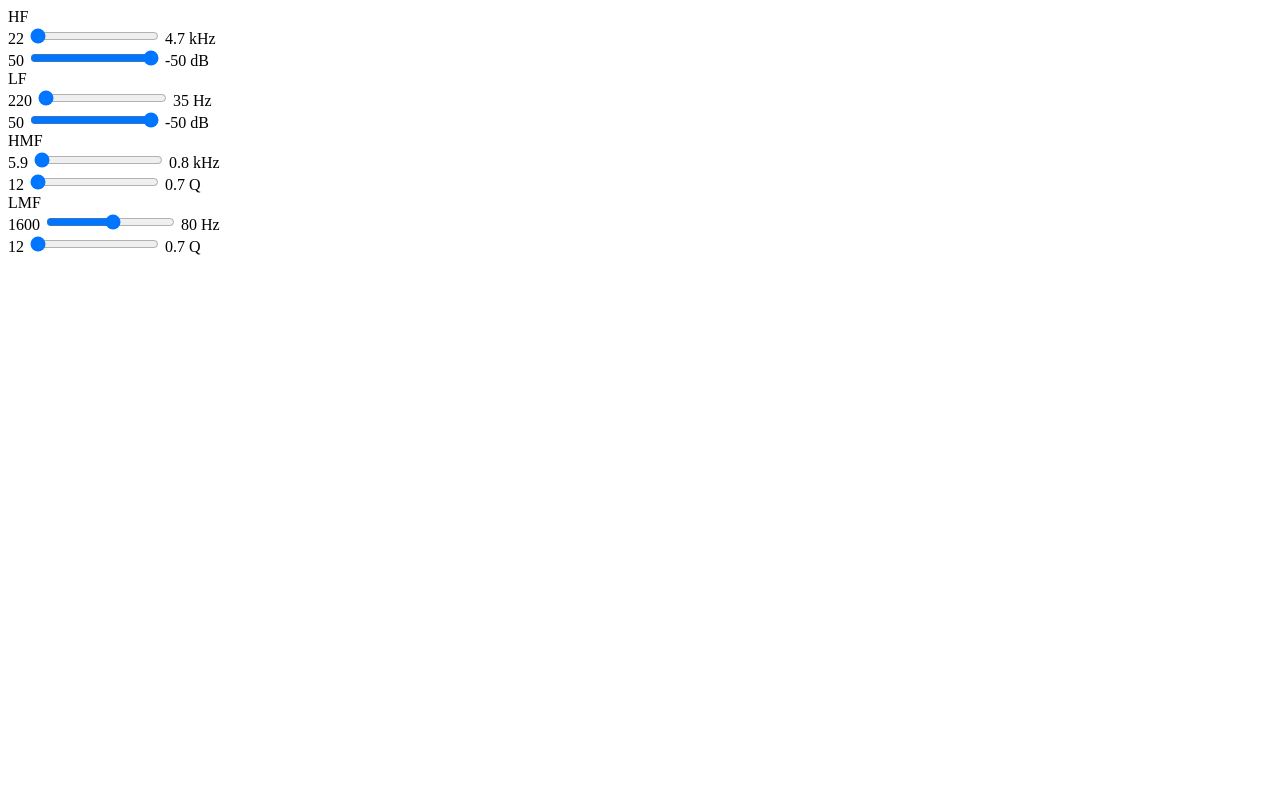
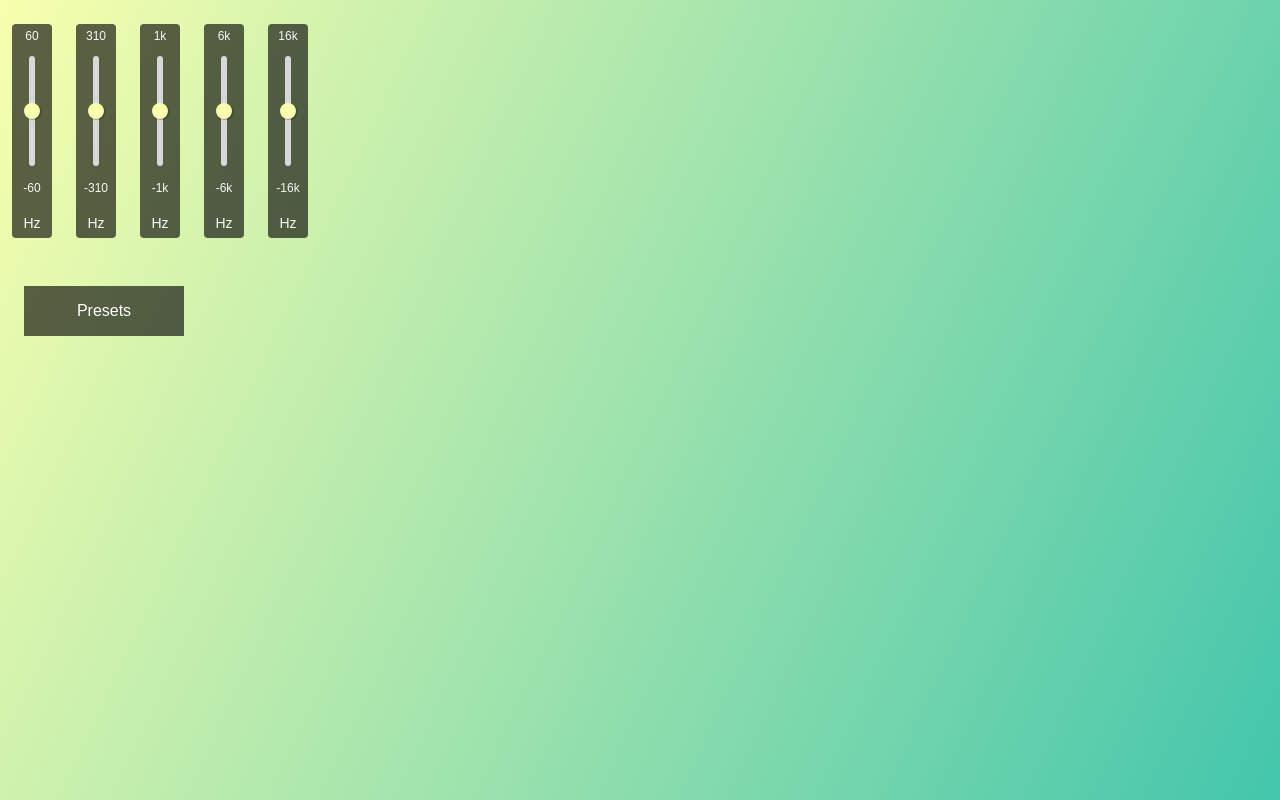
Before and after one commit to AparnaJoshi007/app-reboot, a plain HTML site: page index.html in a window 1280 px wide. Drawn offline with Linux system fonts and the light colour scheme.

Commit message:
final project

```diff
--- /dev/null
+++ b/css/styles.css
@@ -0,0 +1,147 @@
+body {
+  flex-direction: column;
+  font-family: sans-serif;
+  margin: 0;
+  background: linear-gradient(-65deg, #43C6AC, #F8FFAE);
+}
+.equalizer {
+  display: flex;
+  margin: 24px auto;
+}
+.section {
+  display: flex;
+  text-align: center;
+  flex-direction: column;
+  margin: 0 8px;
+}
+.section .sliders {
+  display: flex;
+}
+.range-slider {
+  width: 40px;
+  height: 200px;
+  background-color: rgba(0, 0, 0, 0.62);
+  display: flex;
+  flex-direction: column;
+  justify-content: space-between;
+  align-items: center;
+  padding-top: 6px;
+  padding-bottom: 8px;
+  margin-left: 4px;
+  margin-right: 4px;
+  border-radius: 4px;
+}
+.range-slider .param {
+  color: #f7f7f7;
+  font-size: 14px;
+  line-height: 14px;
+}
+.range-slider .band {
+  color: #f7f7f7;
+  font-size: 12px;
+  line-height: 12px;
+}
+.range-slider .band-range {
+  margin-top: 35px;
+}
+.range-slider input[type=range].vertical {
+  transform: rotateZ(-90deg);
+  width: 110px;
+  margin-top: 44px;
+}
+input[type=range] {
+  -webkit-appearance: none;
+  margin: 10px 0;
+  width: 100%;
+  background: transparent;
+}
+input[type=range]:focus {
+  outline: none;
+}
+input[type=range]::-webkit-slider-runnable-track {
+  width: 100%;
+  height: 6px;
+  cursor: pointer;
+  animate: 0.2s;
+  box-shadow: 0px 0px 0px #000;
+  background: #d8d8d8;
+  border-radius: 3px;
+  border: 0px solid #000;
+}
+input[type=range].vertical.default::-webkit-slider-thumb {
+  box-shadow: -1px 1px 1px rgba(0, 0, 0, 0.32);
+  border: none;
+  height: 16px;
+  width: 16px;
+  border-radius: 8px;
+  background: #f8ffae;
+  cursor: pointer;
+  -webkit-appearance: none;
+  margin-top: -5px;
+}
+
+input[type=range].vertical.min::-webkit-slider-thumb {
+  box-shadow: -1px 1px 1px rgba(0, 0, 0, 0.32);
+  border: none;
+  height: 16px;
+  width: 16px;
+  border-radius: 8px;
+  background: #44bfa3;
+  cursor: pointer;
+  -webkit-appearance: none;
+  margin-top: -5px;
+}
+
+input[type=range].vertical.max::-webkit-slider-thumb {
+  box-shadow: -1px 1px 1px rgba(0, 0, 0, 0.32);
+  border: none;
+  height: 16px;
+  width: 16px;
+  border-radius: 8px;
+  background: #ff3232;
+  cursor: pointer;
+  -webkit-appearance: none;
+  margin-top: -5px;
+}
+
+.dropbtn {
+    background-color: rgba(0, 0, 0, 0.62);
+    color: white;
+    padding: 16px;
+    font-size: 16px;
+    border: none;
+    cursor: pointer;
+    width: 160px;
+}
+
+.dropbtn:hover, .dropbtn:focus {
+    background-color: #3e8e41;
+}
+
+.dropdown {
+    position: relative;
+    display: inline-block;
+    margin: 24px;
+}
+
+.dropdown-content {
+    display: none;
+    position: absolute;
+    background-color: #f1f1f1;
+    min-width: 160px;
+    overflow: auto;
+    box-shadow: 0px 8px 16px 0px rgba(0,0,0,0.2);
+    right: 0;
+    z-index: 1;
+}
+
+.dropdown-content a {
+    color: black;
+    padding: 12px 16px;
+    text-decoration: none;
+    display: block;
+}
+
+.dropdown a:hover {background-color: #ddd}
+
+.show {display:block;}
--- a/index.html
+++ b/index.html
@@ -1,74 +1,73 @@
+<html lang="en-US">
+  <head>
+    <title>Music Equalizer</title>
+    <meta charset="utf-8">
+    <meta name="viewport" content="width=device-width, initial-scale=1">
+    <link rel="stylesheet" type="text/css" href="./css/styles.css"/>
+    <script type="text/javascript" src="./js/index.js" defer="defer"></script>
+  </head>
+  <body>
   <div class="equalizer">
     <div class="section">
-    <div class="title">HF</div>
       <div class="sliders">
         <div class="range-slider">
-        <span class="scope">22</span>
-        <input type="range" class="vertical" min="4700" max="22000" step="100" value="4700" data-filter="highShelf" data-param="frequency">
-        <span class="scope scope-min">4.7</span>
-        <span class="param">kHz</span>
-      </div>
-      <div class="range-slider">
-        <span class="scope">50</span>
-        <input type="range" class="vertical" min="-50" max="50" value="50" data-filter="highShelf" data-param="gain">
-        <span class="scope scope-min">-50</span>
-        <span class="param">dB</span>
+          <span class="band">60</span>
+          <input type="range" oninput={_equalizer.handleChange(event)} class="vertical default" min="-60" max="60" value="0">
+          <span class="band band-range">-60</span>
+          <span class="param">Hz</span>
         </div>
       </div>
     </div>
-
     <div class="section">
-    <div class="title">LF</div>
       <div class="sliders">
         <div class="range-slider">
-        <span class="scope">220</span>
-        <input type="range" class="vertical" min="35" max="220" step="1" value="35" data-filter="lowShelf" data-param="frequency">
-        <span class="scope scope-min">35</span>
+          <span class="band">310</span>
+          <input type="range" oninput={_equalizer.handleChange(event)} class="vertical default" min="-310" max="310" value="0">
+          <span class="band band-range">-310</span>
           <span class="param">Hz</span>
-      </div>
-      <div class="range-slider">
-        <span class="scope">50</span>
-        <input type="range" class="vertical" min="-50" max="50" value="50" data-filter="lowShelf" data-param="gain">
-        <span class="scope scope-min">-50</span>
-        <span class="param">dB</span>
         </div>
       </div>
     </div>
-
     <div class="section">
-    <div class="title">HMF</div>
       <div class="sliders">
         <div class="range-slider">
-        <span class="scope">5.9</span>
-        <input type="range" class="vertical" min="800" max="5900" step="100" value="800" data-filter="highPass" data-param="frequency">
-        <span class="scope scope-min">0.8</span>
-        <span class="param">kHz</span>
-      </div>
-      <div class="range-slider">
-        <span class="scope">12</span>
-        <input type="range" class="vertical" min="0.7" max="12" step="0.1" value="0.7" data-filter="highPass" data-param="Q">
-        <span class="scope scope-min">0.7</span>
-        <span class="param">Q</span>
+          <span class="band">1k</span>
+          <input type="range" oninput={_equalizer.handleChange(event)} class="vertical default" min="-1000" max="1000" value="0">
+          <span class="band band-range">-1k</span>
+          <span class="param">Hz</span>
         </div>
       </div>
     </div>
-
     <div class="section">
-    <div class="title">LMF</div>
       <div class="sliders">
         <div class="range-slider">
-        <span class="scope">1600</span>
-        <input type="range" class="vertical" min="80" max="1600" step="10" value="880" data-filter="lowPass" data-param="frequency">
-        <span class="scope scope-min">80</span>
+          <span class="band">6k</span>
+          <input type="range" oninput={_equalizer.handleChange(event)} class="vertical default" min="-60000" max="60000" value="0">
+          <span class="band band-range">-6k</span>
           <span class="param">Hz</span>
-      </div>
-      <div class="range-slider">
-        <span class="scope">12</span>
-        <input type="range" class="vertical" min="0.7" max="12" step="0.1" value="0.7" data-filter="lowPass" data-param="Q">
-        <span class="scope scope-min">0.7</span>
-        <span class="param">Q</span>
         </div>
       </div>
     </div>
-
+    <div class="section">
+      <div class="sliders">
+        <div class="range-slider">
+          <span class="band">16k</span>
+          <input type="range" oninput={_equalizer.handleChange(event)} class="vertical default" min="-16000" max="16000" value="0">
+          <span class="band band-range">-16k</span>
+          <span class="param">Hz</span>
         </div>
+      </div>
+    </div>
+    </div>
+    <div class="dropdown">
+      <button onclick="_equalizer.toggleDropdown()" class="dropbtn">Presets</button>
+        <div id="myDropdown" class="dropdown-content">
+          <a href="#" onclick={_equalizer.applyPreset(event)}>Equalize</a>
+          <a href="#" onclick={_equalizer.applyPreset(event)}>Rock</a>
+          <a href="#" onclick={_equalizer.applyPreset(event)}>Pop</a>
+          <a href="#" onclick={_equalizer.applyPreset(event)}>Jazz</a>
+          <a href="#" onclick={_equalizer.applyPreset(event)}>Classical</a>
+        </div>
+      </div>
+  </body>
+</html>
--- /dev/null
+++ b/js/index.js
@@ -0,0 +1,58 @@
+function Equalizer() {
+  this.handleChange = function(e) {
+    var value = e.target.value;
+    var min = e.target.min;
+    var max = e.target.max;
+    e.target.className = this.getClassName(value, min, max);
+  }
+
+  this.getClassName = function(value, min, max) {
+    var mid = max / 3;
+    if(Number(value) >= Number(min) && Number(value) <= Number(-mid)) {
+      return("vertical min");
+    } else if(Number(value) > Number(-mid) && Number(value) <= Number(mid)) {
+      return("vertical default");
+    } else {
+      return("vertical max");
+    }
+  }
+
+
+  this.toggleDropdown = function() {
+    document.getElementById("myDropdown").classList.toggle("show");
+  }
+
+  this.applyPreset = function(e) {
+    var equalizerRange = document.querySelectorAll('input[type=range]');
+    this.toggleDropdown();
+    switch(e.target.text) {
+      case 'Rock':  equalizerRange.forEach(function(range, index) {
+                      range.value = range.max / (index+1) - 10;
+                      range.className = this.getClassName(range.value, range.min, range.max);
+                    }.bind(this));
+                    break;
+      case 'Pop':   equalizerRange.forEach(function(range, index) {
+                      range.value = range.min * (index+1) / (index+2) + 40;
+                      range.className = this.getClassName(range.value, range.min, range.max);
+                    }.bind(this))
+                    break;
+      case 'Jazz':  equalizerRange.forEach(function(range, index) {
+                      range.value = range.min / (index+1) + 10;
+                      range.className = this.getClassName(range.value, range.min, range.max);
+                    }.bind(this))
+                    break;
+      case 'Classical': equalizerRange.forEach(function(range, index) {
+                        range.value = range.max * (index+1) / (index+2) - 40;
+                        range.className = this.getClassName(range.value, range.min, range.max);
+                      }.bind(this))
+                    break;
+      default: equalizerRange.forEach(function(range, index) {
+                        range.value = 0;
+                        range.className = this.getClassName(range.value, range.min, range.max);
+                      }.bind(this))
+                    break;
+    }
+  }
+}
+
+var _equalizer = new Equalizer();
```
Lines whose indentation alone changed are shown as unchanged.
